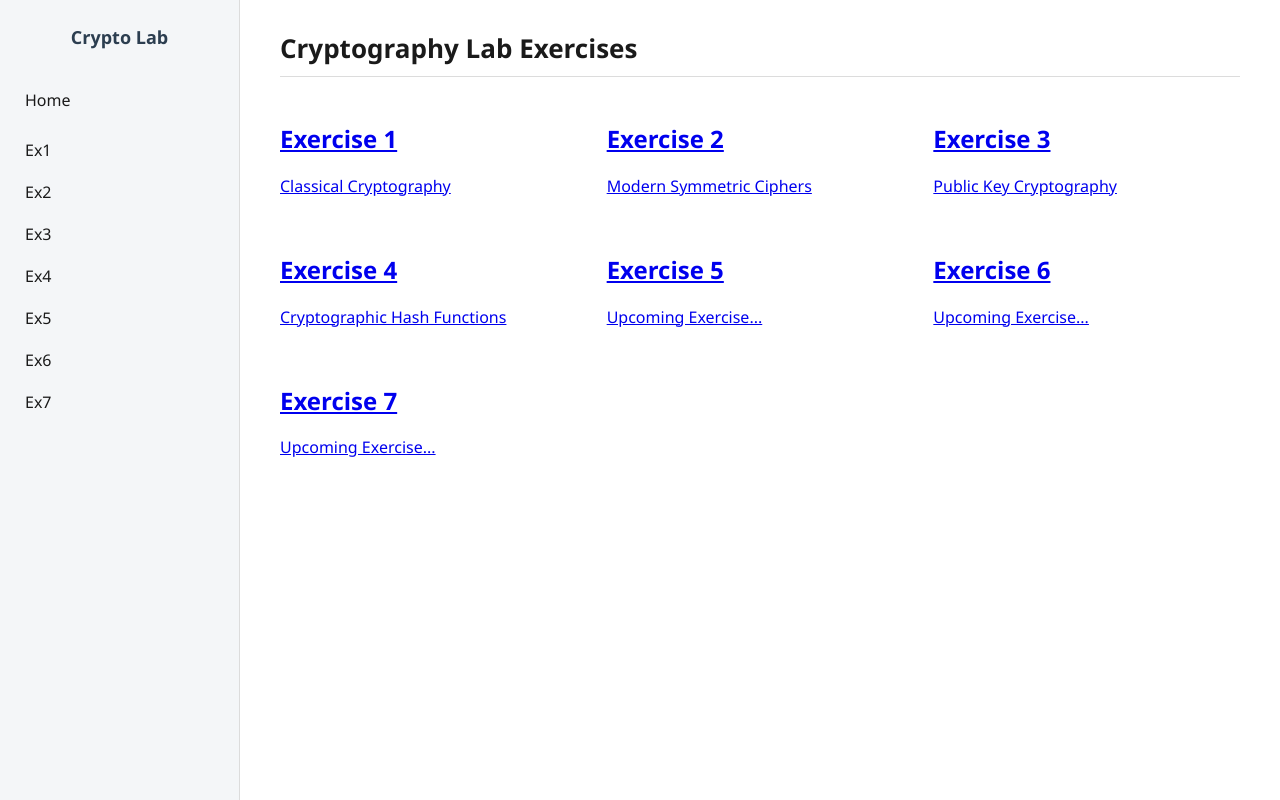
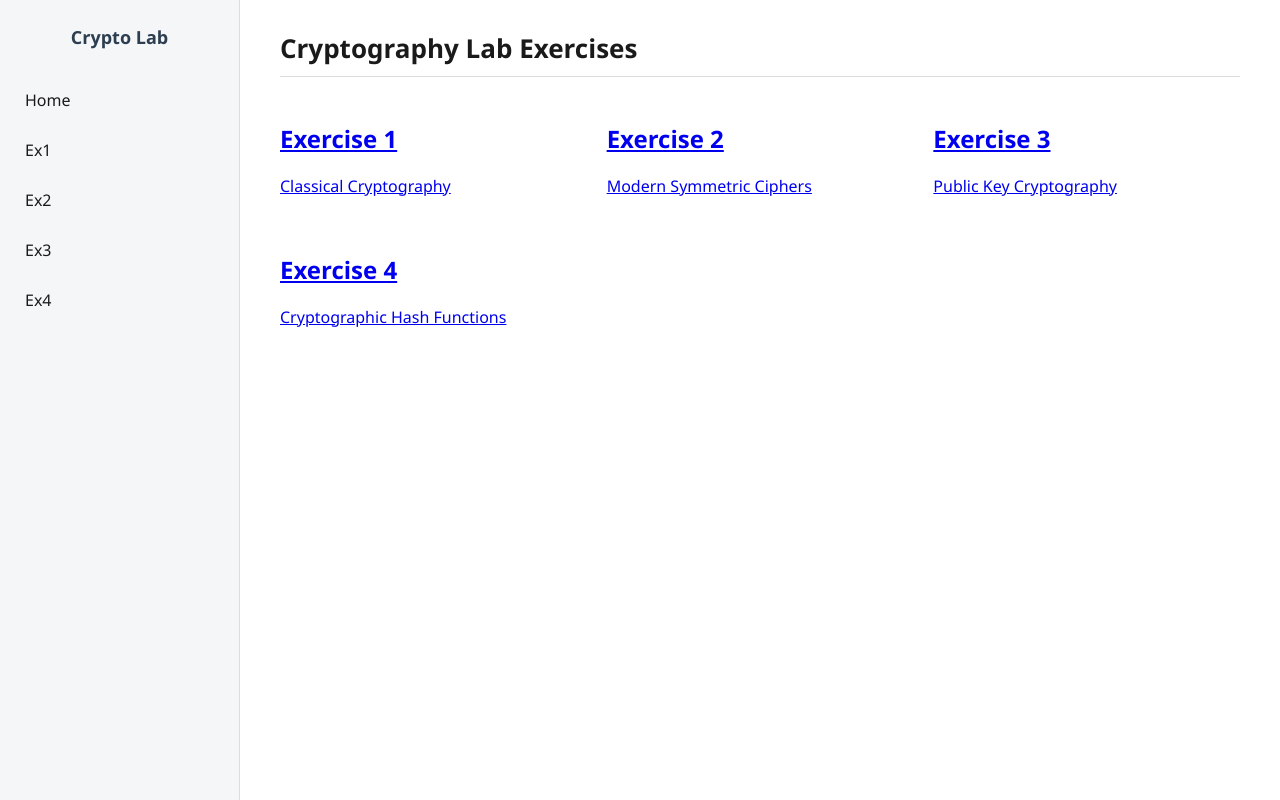
Before and after one commit to Ragavardaan/Cryptographic-algorithms, a Flask app: page / in a window 1280 px wide. Run offline with Flask 3, Linux system fonts and the light colour scheme.

Commit message:
Update home.html

```diff
--- a/templates/home.html
+++ b/templates/home.html
@@ -8,23 +8,22 @@
 
 <body>
 
+<!-- SIDEBAR -->
 <aside class="sidebar">
 <div class="logo">Crypto Lab</div>
 
 <nav>
 <ul>
 <li><a href="/">Home</a></li>
-<a href="{{ url_for('exercises', num=1) }}" class="exercise-card">Ex1</a>
-<a href="{{ url_for('exercises', num=2) }}" class="exercise-card">Ex2</a>
-<a href="{{ url_for('exercises', num=3) }}" class="exercise-card">Ex3</a>
-<a href="{{ url_for('exercises', num=4) }}" class="exercise-card">Ex4</a>
-<a href="{{ url_for('exercises', num=5) }}" class="exercise-card">Ex5</a>
-<a href="{{ url_for('exercises', num=6) }}" class="exercise-card">Ex6</a>
-<a href="{{ url_for('exercises', num=7) }}" class="exercise-card">Ex7</a>
+<li><a href="{{ url_for('exercises', num=1) }}">Ex1</a></li>
+<li><a href="{{ url_for('exercises', num=2) }}">Ex2</a></li>
+<li><a href="{{ url_for('exercises', num=3) }}">Ex3</a></li>
+<li><a href="{{ url_for('exercises', num=4) }}">Ex4</a></li>
 </ul>
 </nav>
 </aside>
 
+<!-- MAIN CONTENT -->
 <main class="content">
 
 <header>
@@ -53,21 +52,6 @@
 <p>Cryptographic Hash Functions</p>
 </a>
 
-<a href="{{ url_for('exercises', num=5) }}" class="exercise-card">
-<h2>Exercise 5</h2>
-<p>Upcoming Exercise...</p>
-</a>
-
-<a href="{{ url_for('exercises', num=6) }}" class="exercise-card">
-<h2>Exercise 6</h2>
-<p>Upcoming Exercise...</p>
-</a>
-
-<a href="{{ url_for('exercises', num=7) }}" class="exercise-card">
-<h2>Exercise 7</h2>
-<p>Upcoming Exercise...</p>
-</a>
-
 </div>
 
 </main>
```
